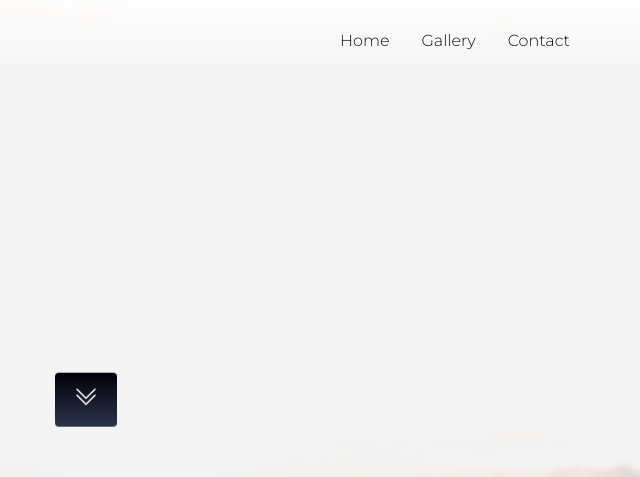
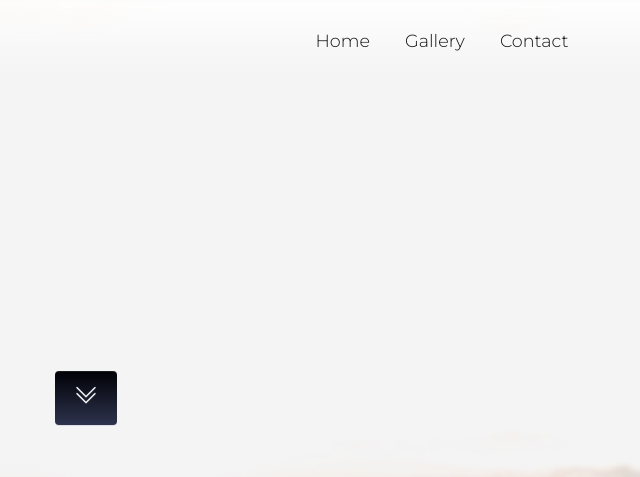
Before and after one commit to Jose-Escobedo/Gatsby-Photography, a Gatsby site: page / in a window 1280 px wide. Shown: the top 477 px of the page, 554-1194 px from the left. Built offline with nearby package versions, Linux system fonts and the light colour scheme; Gatsby itself is replaced by a stand-in of ours.

Commit message:
author change

```diff
--- a/src/components/HeroSection/HeroElements.js
+++ b/src/components/HeroSection/HeroElements.js
@@ -41,9 +41,8 @@ export const HeroButton = styled.button`
   outline: none;
   border: none;
   cursor: pointer;
-  animation-name: moveDown;
-  animation: moveDown 0.5s linear infinite alternate;
-  animation-delay: 2s;
+  animation: moveDown 0.5s ease-in-out infinite alternate;
+  animation-delay: 1.8s;
 
   &:hover {
     transition: all 0.5s ease-out;
@@ -51,6 +50,15 @@ export const HeroButton = styled.button`
 
   @media screen and (max-width: 960px) {
     font-size: 1.2rem;
+  }
+
+  @keyframes fadein {
+    from {
+      opacity: 0;
+    }
+    to {
+      opacity: 1;
+    }
   }
 
   @keyframes moveDown {
--- a/src/components/Navbar/NavbarElements.js
+++ b/src/components/Navbar/NavbarElements.js
@@ -86,6 +86,7 @@ export const NavLinks = styled(Link)`
   display: flex;
   text-decoration: none;
   align-items: center;
+  font-size: 1.1rem;
   padding: 0.5em 1em;
   height: 100%;
   font-family: "Montserrat", sans-serif;
--- a/src/components/image.js
+++ b/src/components/image.js
@@ -1,4 +1,7 @@
+import { graphql, useStaticQuery } from "gatsby"
 import img from "gatsby-image"
-const Image = () => {}
+const Image = () => {
+  //   const data = useStaticQuery(graphql``)
+}
 
 export default Image
--- a/src/components/layout.css
+++ b/src/components/layout.css
@@ -5,4 +5,5 @@
   margin: 0;
   padding: 0;
   font-family: "Montserrat", sans-serif;
+  font-weight: 300;
 }
```
